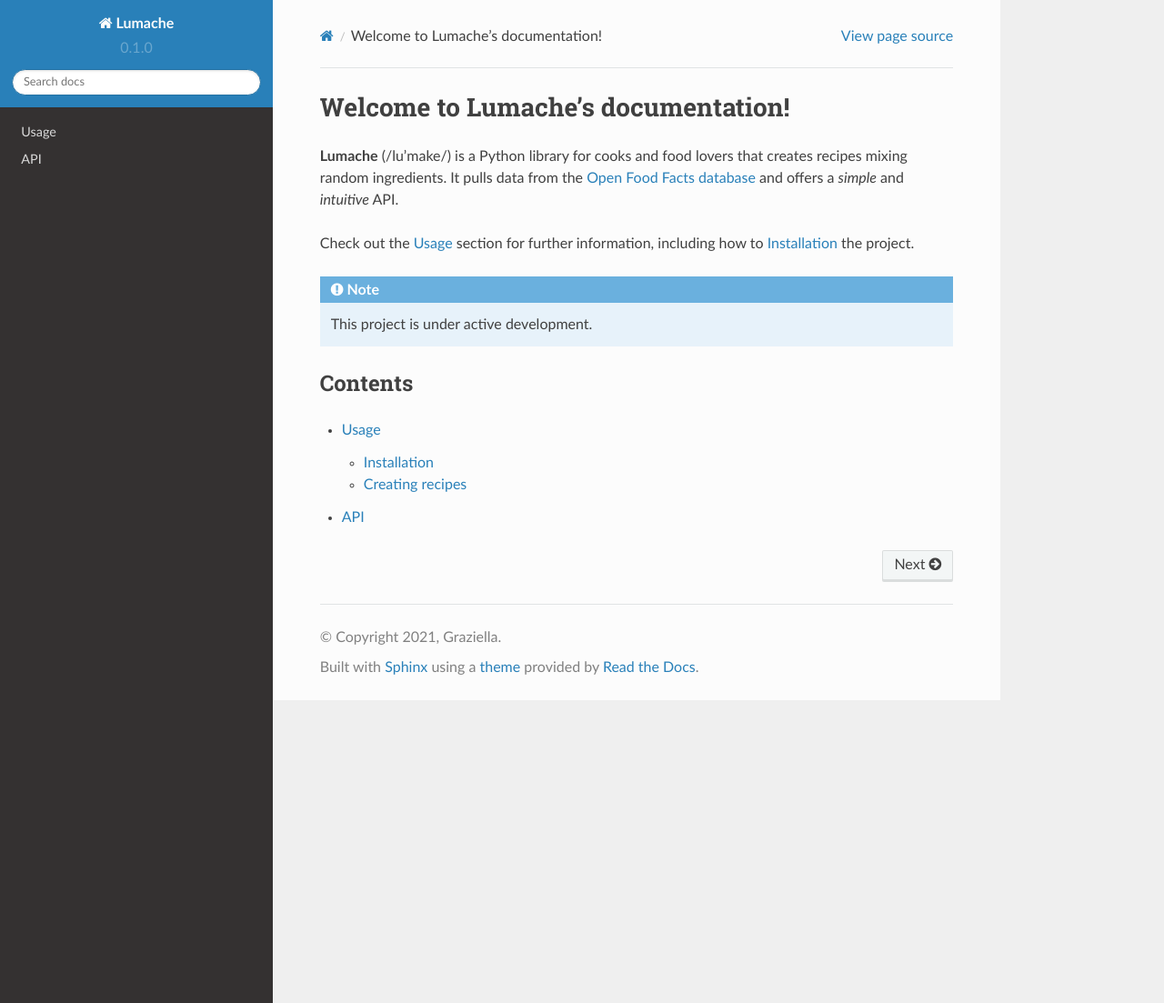
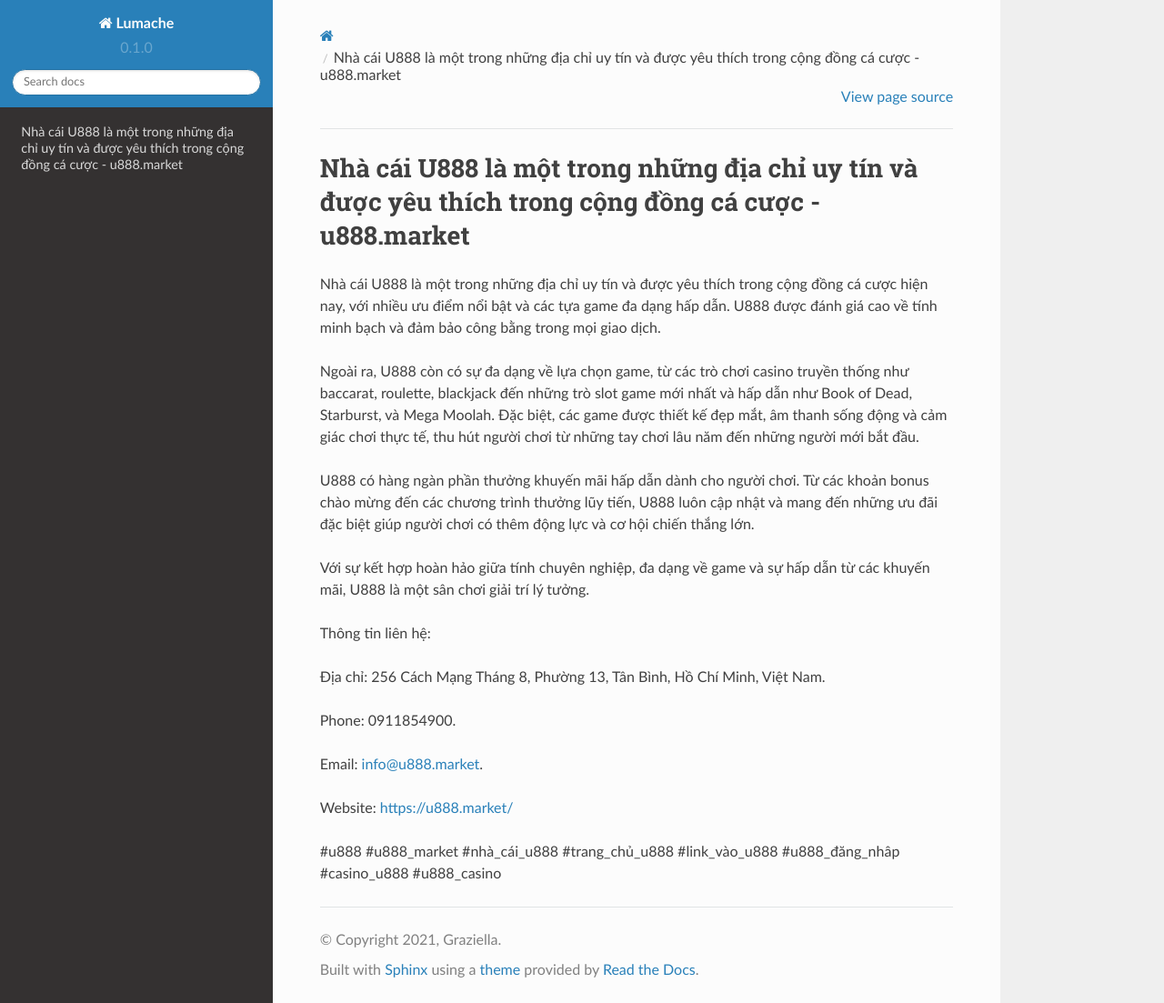
Before and after one commit to socialentity1/u888market, a Sphinx documentation site: the page built from docs/source/index.rst, in a window 1280 px wide and 1103 px high. Shown: the whole window at 91% size. Built offline with Sphinx 7.4.7 and the Read the Docs theme 2.0.0, drawn with Linux system fonts in a browser that asks for light colours.

Commit message:
Update index.rst

```diff
--- a/docs/source/index.rst
+++ b/docs/source/index.rst
@@ -1,22 +1,22 @@
-Welcome to Lumache's documentation!
+Nhà cái U888 là một trong những địa chỉ uy tín và được yêu thích trong cộng đồng cá cược - u888.market
 ===================================
 
-**Lumache** (/lu'make/) is a Python library for cooks and food lovers
-that creates recipes mixing random ingredients.
-It pulls data from the `Open Food Facts database <https://world.openfoodfacts.org/>`_
-and offers a *simple* and *intuitive* API.
+Nhà cái U888 là một trong những địa chỉ uy tín và được yêu thích trong cộng đồng cá cược hiện nay, với nhiều ưu điểm nổi bật và các tựa game đa dạng hấp dẫn. U888 được đánh giá cao về tính minh bạch và đảm bảo công bằng trong mọi giao dịch.
 
-Check out the :doc:`usage` section for further information, including
-how to :ref:`installation` the project.
+Ngoài ra, U888 còn có sự đa dạng về lựa chọn game, từ các trò chơi casino truyền thống như baccarat, roulette, blackjack đến những trò slot game mới nhất và hấp dẫn như Book of Dead, Starburst, và Mega Moolah. Đặc biệt, các game được thiết kế đẹp mắt, âm thanh sống động và cảm giác chơi thực tế, thu hút người chơi từ những tay chơi lâu năm đến những người mới bắt đầu.
 
-.. note::
+U888 có hàng ngàn phần thưởng khuyến mãi hấp dẫn dành cho người chơi. Từ các khoản bonus chào mừng đến các chương trình thưởng lũy tiến, U888 luôn cập nhật và mang đến những ưu đãi đặc biệt giúp người chơi có thêm động lực và cơ hội chiến thắng lớn.
 
-   This project is under active development.
+Với sự kết hợp hoàn hảo giữa tính chuyên nghiệp, đa dạng về game và sự hấp dẫn từ các khuyến mãi, U888 là một sân chơi giải trí lý tưởng.
 
-Contents
---------
+Thông tin liên hệ:
 
-.. toctree::
+Địa chỉ: 256 Cách Mạng Tháng 8, Phường 13, Tân Bình, Hồ Chí Minh, Việt Nam.
 
-   usage
-   api
+Phone: 0911854900.
+
+Email: info@u888.market.
+
+Website: https://u888.market/
+
+#u888 #u888_market #nhà_cái_u888 #trang_chủ_u888 #link_vào_u888 #u888_đăng_nhâp #casino_u888 #u888_casino
```
